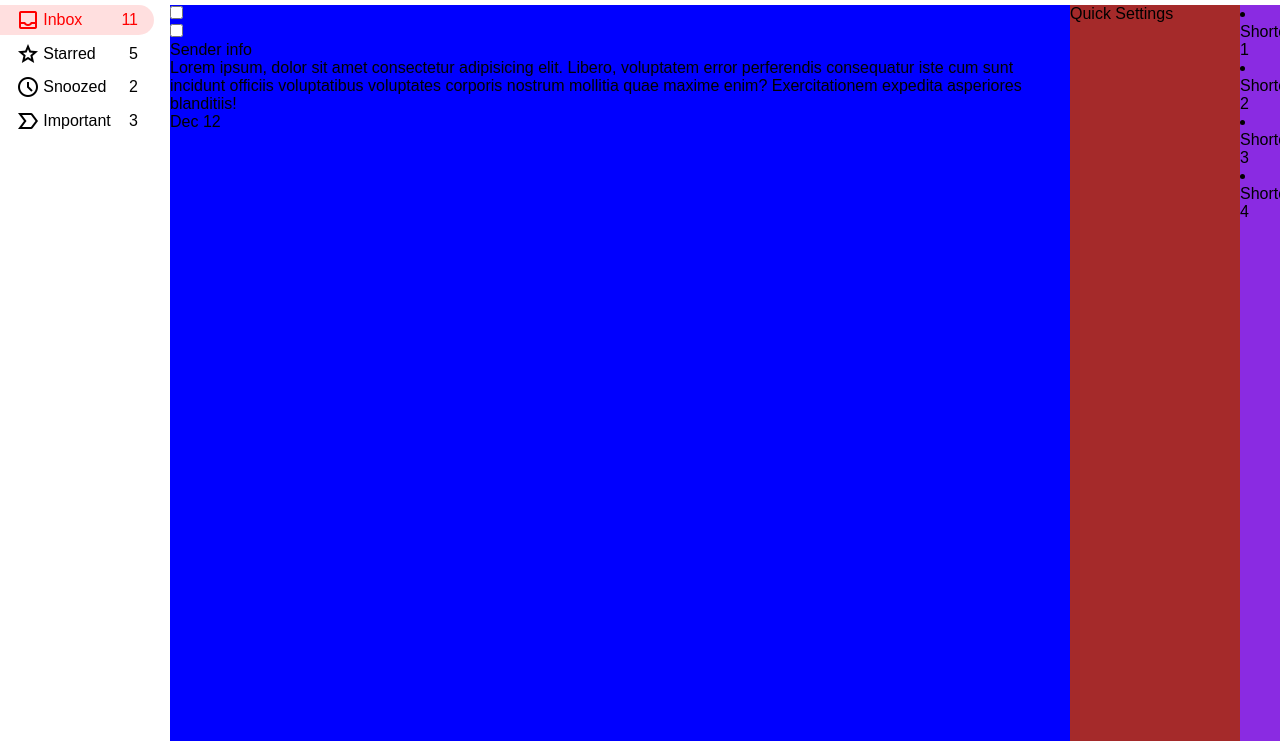
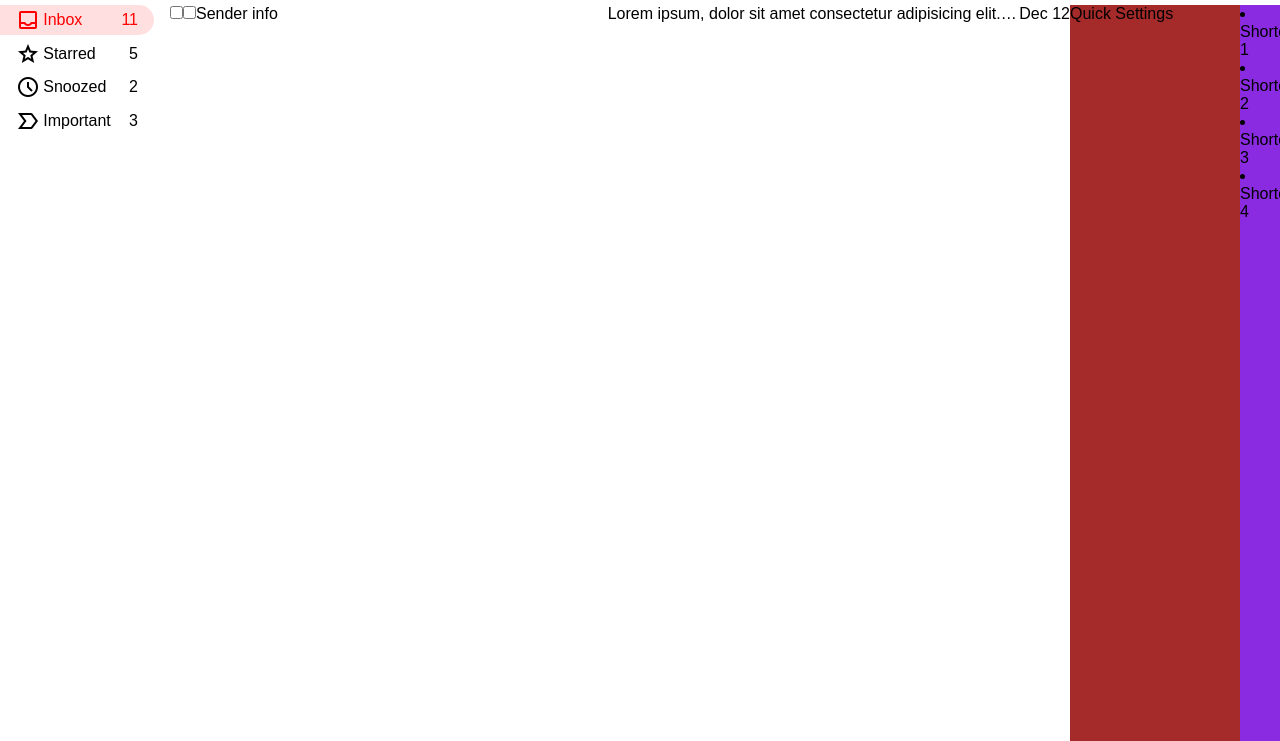
Before and after one commit to Igli-Boci/hoxton-html-gmail-components-second-session, a plain HTML site: page index.html in a window 1280 px wide. Shown: the part 59-800 px from the top of the page. Drawn offline with nearby package versions, Linux system fonts and the light colour scheme.

Commit message:
Fixing text inside emails

```diff
--- a/index.html
+++ b/index.html
@@ -78,15 +78,15 @@
     <main class="emails">
         <ul class="email-list">
             <li class="email-item">
-                <div>
+                <div class="emai-item__read">
                     <input type="checkbox">
                 </div>
-                <div>
+                <div class="email-item__starred">
                     <input type="checkbox">
                 </div>
-                <div>Sender info</div>
-                <div>Lorem ipsum, dolor sit amet consectetur adipisicing elit. Libero, voluptatem error perferendis consequatur iste cum sunt incidunt officiis voluptatibus voluptates corporis nostrum mollitia quae maxime enim? Exercitationem expedita asperiores blanditiis!</div>
-                <div>Dec 12</div>
+                <div class="email-item__sender">Sender info</div>
+                <div class="email-item__title">Lorem ipsum, dolor sit amet consectetur adipisicing elit. Libero, voluptatem error perferendis consequatur iste cum sunt incidunt officiis voluptatibus voluptates corporis nostrum mollitia quae maxime enim? Exercitationem expedita asperiores blanditiis!</div>
+                <div class="email-item__date">Dec 12</div>
             </li>
         </ul>
     </main>
--- a/style.css
+++ b/style.css
@@ -143,12 +143,23 @@ button {
 /* Emails section */
 
 .emails {
-    background-color: blue;
     grid-area: emails;
 }
 
 .email-list {
     list-style: none;
+}
+
+.email-item {
+    display: grid;
+    grid-template-columns: auto auto 1fr 1fr auto;
+}
+
+.email-item__sender,
+.email-item__title {
+    white-space: nowrap;
+    overflow: hidden;
+    text-overflow: ellipsis;
 }
 
 /* Quick settings section */
```
